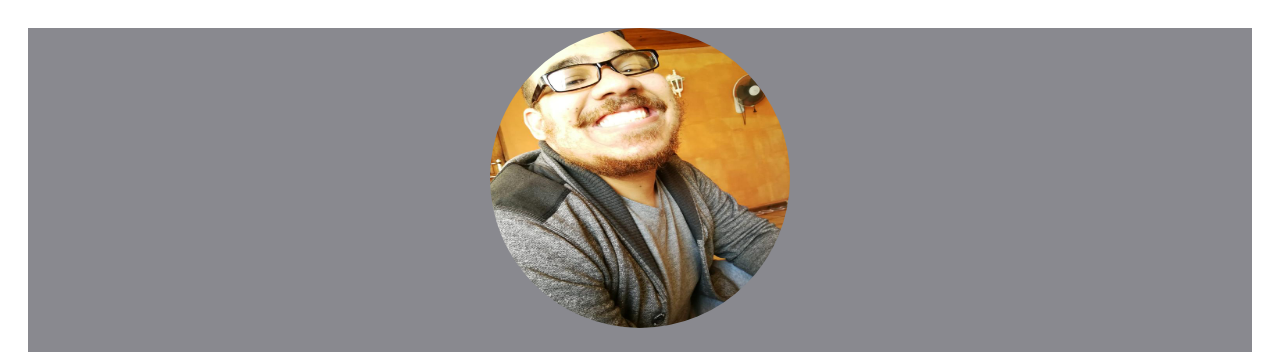
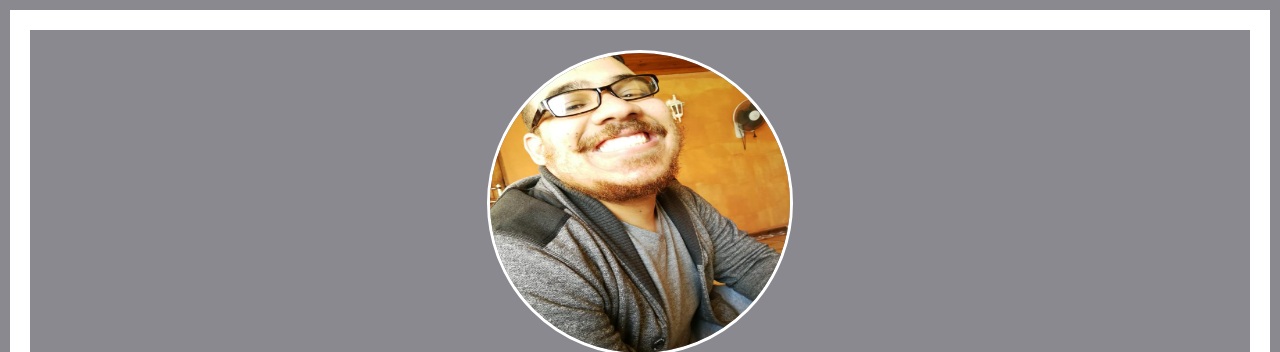
Before and after one commit to Sage316/resume, a plain HTML site: page resume-1.html in a window 1280 px wide. Shown: the top 352 px of the page. Drawn offline with Linux system fonts and the light colour scheme.

Commit message:
Resume 5

```diff
--- a/css/stylesheet.css
+++ b/css/stylesheet.css
@@ -1,21 +1,24 @@
 html {}
 
 body {
-
+border:10px solid rgb(137, 137, 143);
   font-family: 'Oswald', sans-serif;
   font-size: 14px;
   color: black;
   padding: 20px;
+  margin: 0%;
 }
 
 header {
   background-color: rgb(137, 137, 143);
   text-align: center;
+  padding: 20px;
 }
 
 footer {
   background-color: rgb(137, 137, 143);
   text-align: center;
+  padding: 20px;
 }
 
 
@@ -49,3 +52,7 @@ section {
 .section-titles {
   font-size: 20px;
 }
+img{
+  border-radius: 100%;
+  border: 3px solid #fff;
+}
--- a/resume-1.html
+++ b/resume-1.html
@@ -13,7 +13,7 @@
 <body>
     <header>
         <div>
-            <img src="images/Me.jpg" alt="My picture" width="300" height="300" style="border-radius:100%;">
+            <img src="images/Me.jpg" alt="My picture" width="300" height="300">
         </div>
         <div>
             <h1>
@@ -123,7 +123,7 @@
         </article>
     </section>
     <footer>
-        <h2 class="example">
+        <h2 class="example" id="hireMe">
             Contact Details
         </h2>
         <a href="https://www.linkedin.com/feed/">Linkedin</a>
```
